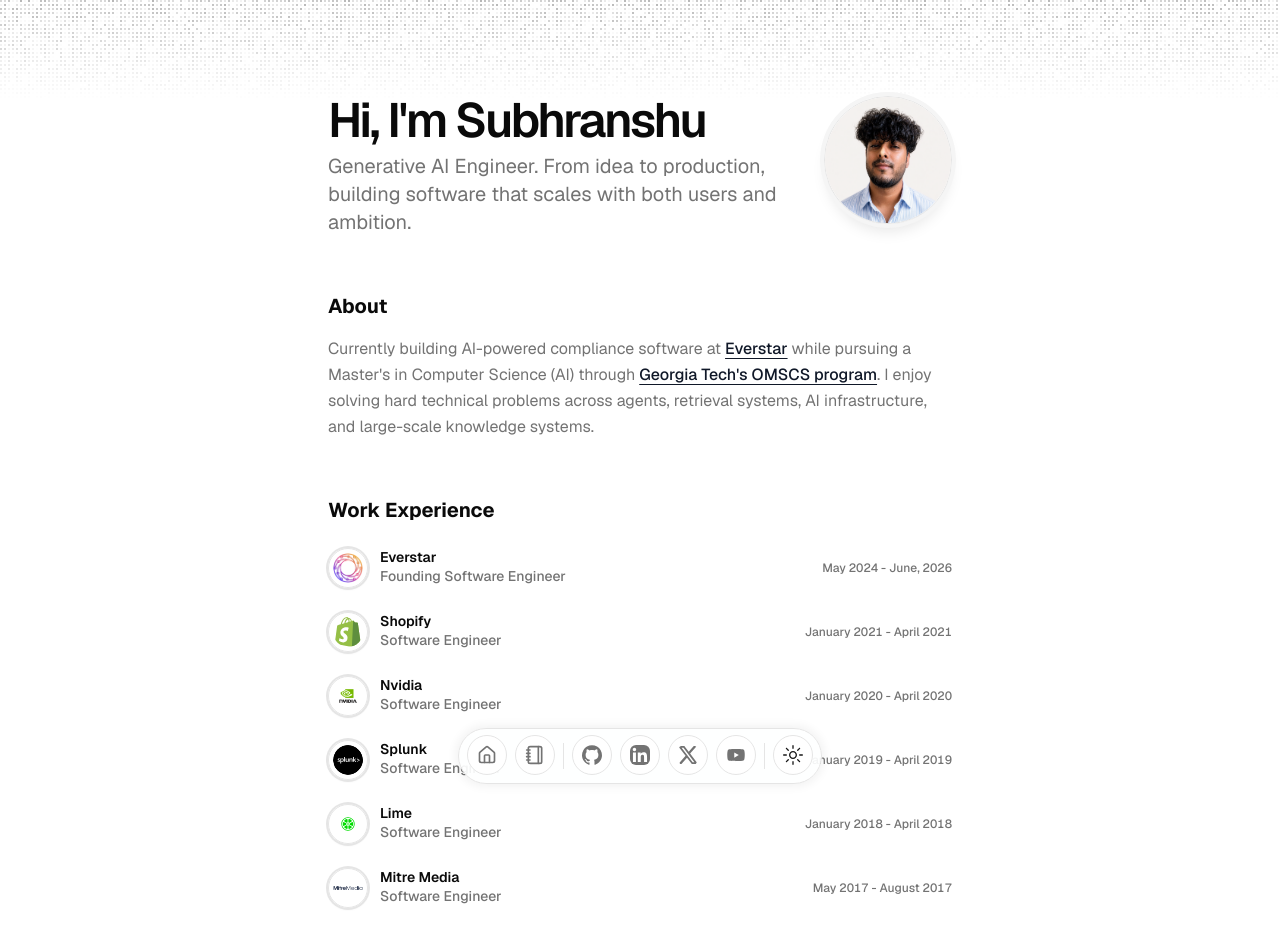
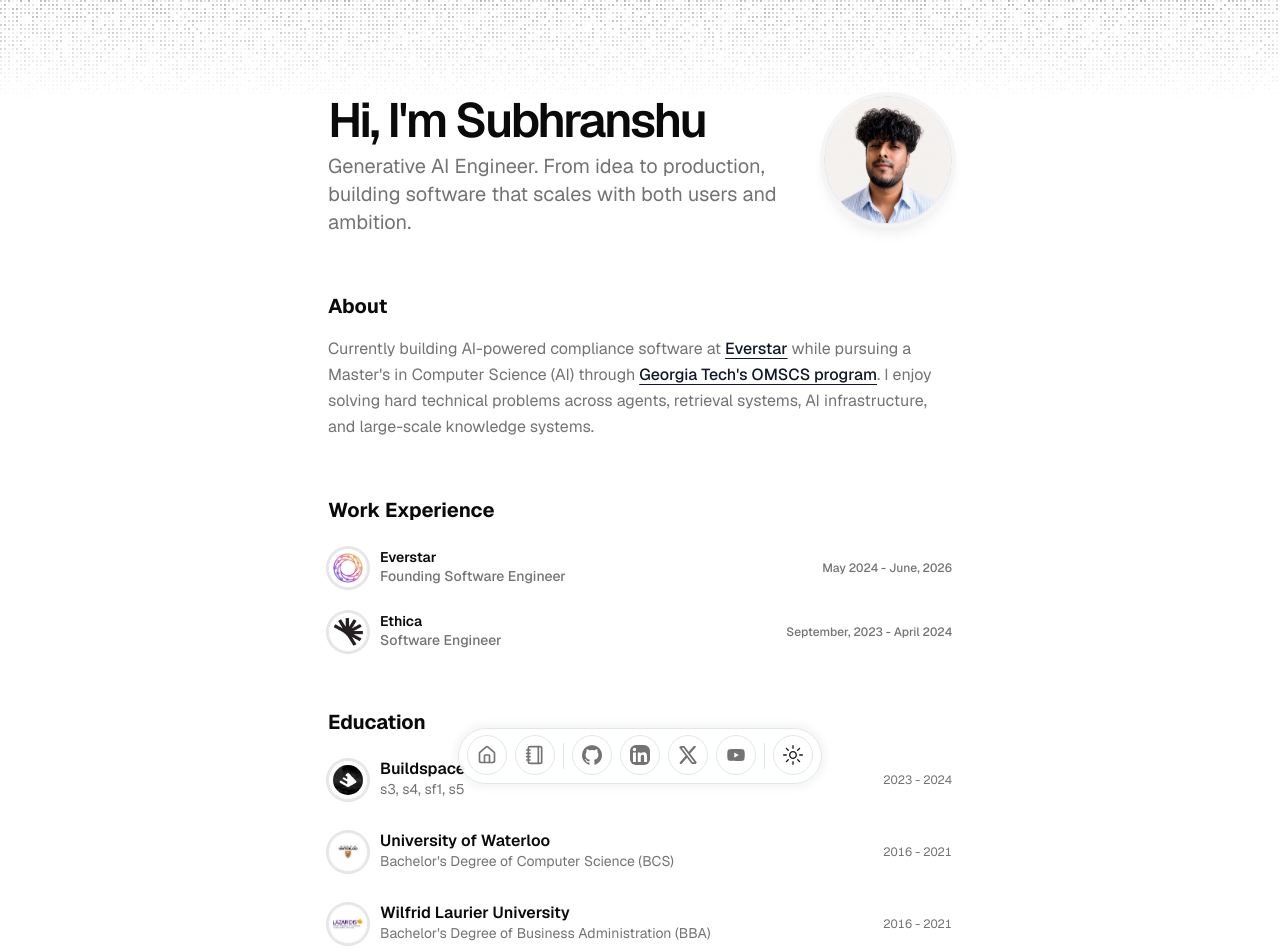
Before and after one commit to CantBeSubh/subhranshu.com, a Next.js app: page / in a window 1280 px wide. Shown: the top 952 px of the page. Built offline with nearby package versions, Linux system fonts and the light colour scheme.

Commit message:
chore: work exp, ethica

```diff
--- a/src/data/resume.tsx
+++ b/src/data/resume.tsx
@@ -91,65 +91,17 @@
         "Designed and deployed AI infrastructure on GCP using Kubernetes, Airflow, FastAPI, MongoDB, and OpenSearch. Built large-scale retrieval systems over 3M+ regulatory documents powering semantic search, citations, and knowledge discovery. Developed agentic AI workflows, document ingestion pipelines, and automated document generation systems capable of producing and revising thousand-page regulatory submissions. Shipped production-grade AI experiences including streaming chat, search, and compliance-focused drafting tools.",
     },
     {
-      company: "Shopify",
+      company: "Ethica",
       badges: [],
-      href: "https://shopify.com",
+      href: "https://www.heyethica.com",
       location: "Remote",
       title: "Software Engineer",
-      logoUrl: "/shopify.svg",
-      start: "January 2021",
-      end: "April 2021",
+      logoUrl: "/ethica.png",
+      start: "September, 2023",
+      end: "April 2024",
       description:
-        "Implemented a custom Kubernetes controller in Go to automate the deployment of MySQL and ProxySQL custom resources in order to enable 2,000+ internal developers to instantly deploy their app databases to production. Wrote several scripts in Go to automate MySQL database failovers while maintaining master-slave replication topologies and keeping Zookeeper nodes consistent with changes.",
-    },
-    {
-      company: "Nvidia",
-      href: "https://nvidia.com/",
-      badges: [],
-      location: "Santa Clara, CA",
-      title: "Software Engineer",
-      logoUrl: "/nvidia.png",
-      start: "January 2020",
-      end: "April 2020",
-      description:
-        "Architected and wrote the entire MVP of the GeForce Now Cloud Gaming internal admin and A/B testing dashboard using React, Redux, TypeScript, and Python.",
-    },
-    {
-      company: "Splunk",
-      href: "https://splunk.com",
-      badges: [],
-      location: "San Jose, CA",
-      title: "Software Engineer",
-      logoUrl: "/splunk.svg",
-      start: "January 2019",
-      end: "April 2019",
-      description:
-        "Co-developed a prototype iOS app with another intern in Swift for the new Splunk Phantom security orchestration product (later publicly demoed and launched at .conf annual conference in Las Vegas). Implemented a realtime service for the iOS app in Django (Python) and C++; serialized data using protobufs transmitted over gRPC resulting in an approximate 500% increase in data throughput.",
-    },
-    {
-      company: "Lime",
-      href: "https://li.me/",
-      badges: [],
-      location: "San Francisco, CA",
-      title: "Software Engineer",
-      logoUrl: "/lime.svg",
-      start: "January 2018",
-      end: "April 2018",
-      description:
-        "Proposed and implemented an internal ruby API for sending/receiving commands to scooters over LTE networks. Developed a fully automated bike firmware update system to handle asynchronous firmware updates of over 100,000+ scooters worldwide, and provide progress reports in real-time using React, Ruby on Rails, PostgreSQL and AWS EC2 saving hundreds of developer hours.",
-    },
-    {
-      company: "Mitre Media",
-      href: "https://mitremedia.com/",
-      badges: [],
-      location: "Toronto, ON",
-      title: "Software Engineer",
-      logoUrl: "/mitremedia.png",
-      start: "May 2017",
-      end: "August 2017",
-      description:
-        "Designed and implemented a robust password encryption and browser cookie storage system in Ruby on Rails. Leveraged the Yahoo finance API to develop the dividend.com equity screener",
-    },
+        "Built a Generative AI-powered real estate search platform that transformed spoken lifestyle preferences into personalized property recommendations. Developed end-to-end workflows combining speech transcription, LLM-based information extraction, and intelligent ranking across thousands of property listings. Shipped production features using Next.js, Supabase, Prisma, OpenAI, Anthropic, AssemblyAI, and Mapbox, improving house search efficiency by 1.5×",
+    }
   ],
   education: [
     {
```
Also changed, not shown: public/ethica.png (added).
